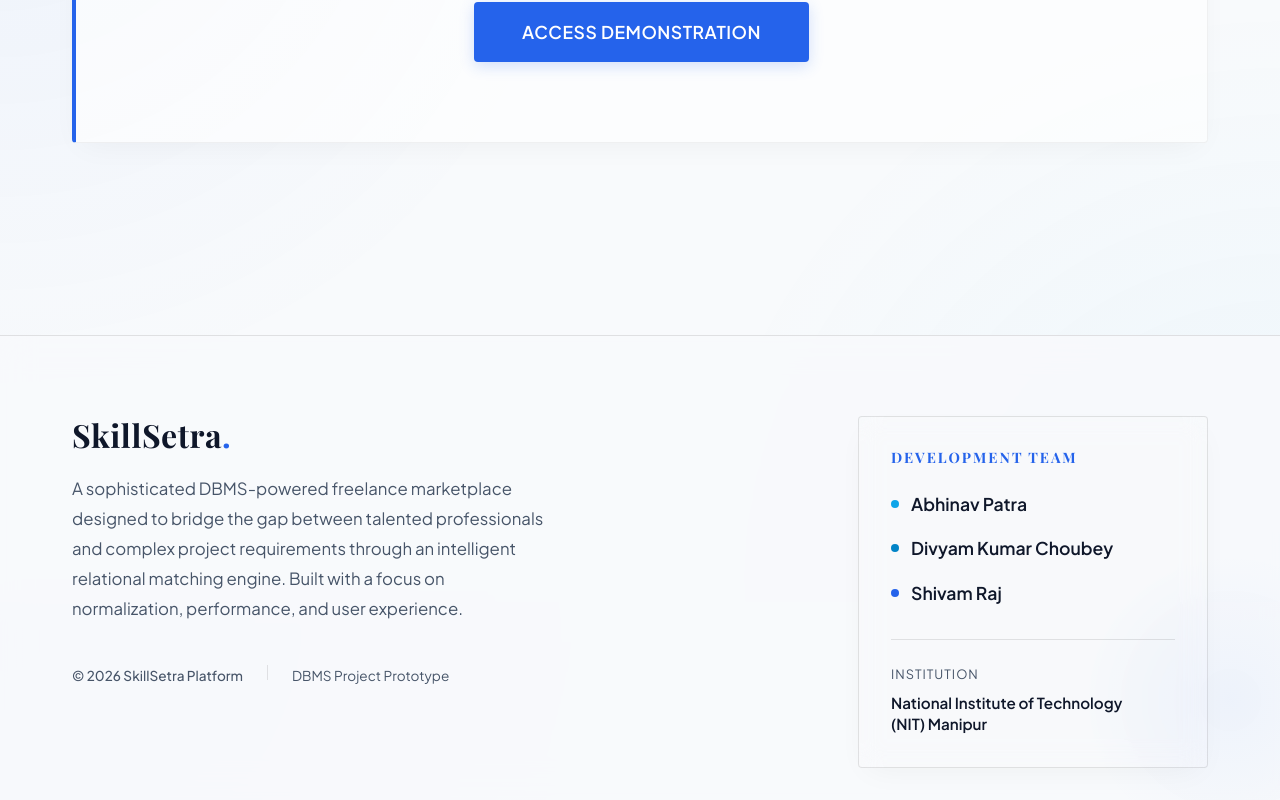
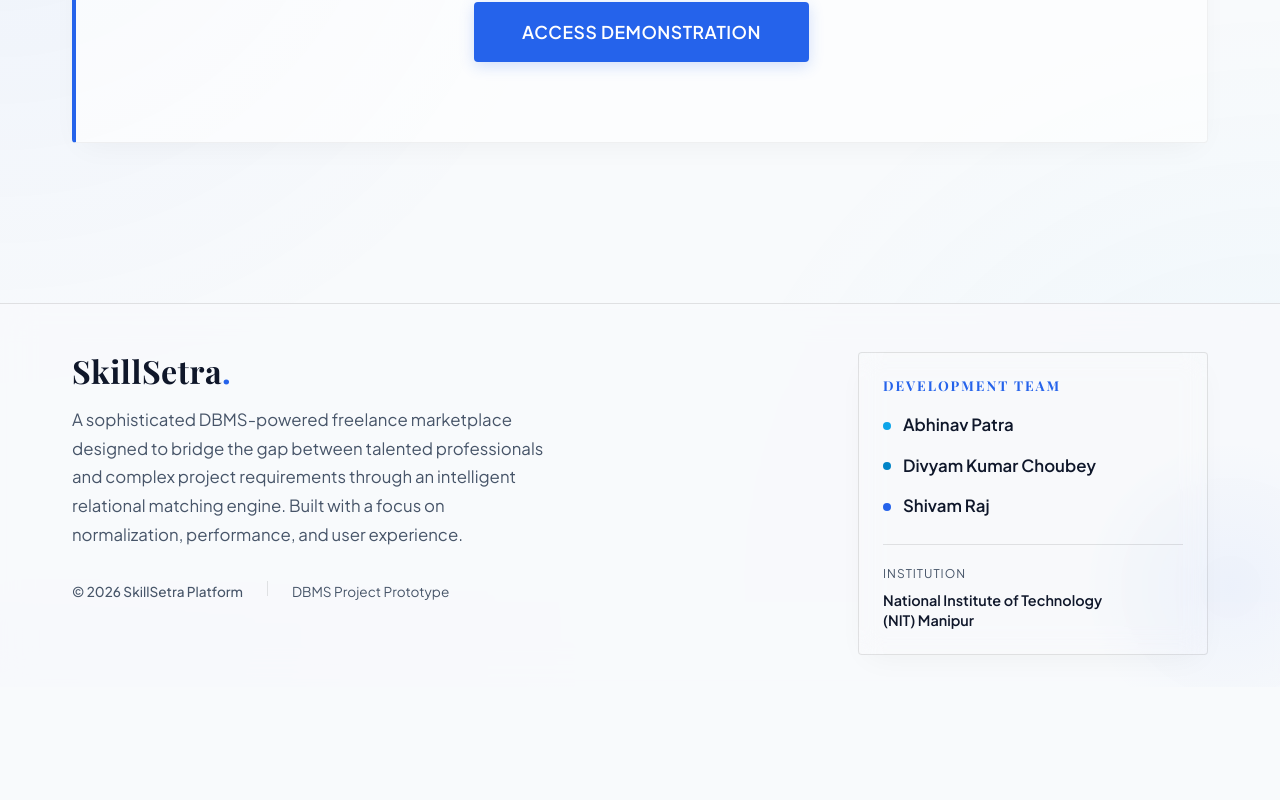
Before and after one commit to Shivam-821/skill-setra, a Next.js app: page / in a window 1280 px wide. Shown: the part 1798-2598 px from the top of the page. After the commit the page ends 2485 px from the top, so only its background shows below. Built offline with nearby package versions, Linux system fonts and the light colour scheme; a web font is replaced by a local one.

Commit message:
done footer padding and margin issue

```diff
--- a/src/app/globals.css
+++ b/src/app/globals.css
@@ -608,6 +608,47 @@ select.form-control option {
   }
 }
 
+/* Footer Specific Responsive Fixes */
+.footer-main {
+  margin-top: 4rem;
+  padding: 3rem 0 2rem 0;
+  border-top: 1px solid var(--border);
+  background: var(--nav-bg);
+  backdrop-filter: blur(16px);
+  -webkit-backdrop-filter: blur(16px);
+  position: relative;
+  overflow: hidden;
+}
+
+.footer-item-left {
+  flex: 1 1 450px;
+}
+
+.footer-item-right {
+  flex: 0 1 350px;
+}
+
+@media (max-width: 768px) {
+  .footer-main {
+    margin-top: 2rem !important;
+    padding: 2.5rem 0 1.5rem 0 !important;
+  }
+
+  .footer-item-left, .footer-item-right {
+    flex: 1 1 auto !important;
+    width: 100% !important;
+    max-width: 100% !important;
+  }
+
+  .footer-main p {
+    margin-bottom: 1.5rem !important;
+  }
+
+  .mobile-reverse {
+    gap: 1.5rem !important;
+  }
+}
+
 html, body {
   overflow-x: hidden;
   max-width: 100vw;
--- a/src/app/layout.tsx
+++ b/src/app/layout.tsx
@@ -1,6 +1,5 @@
 import type { Metadata } from "next";
 import "./globals.css";
-import Link from "next/link";
 import Navbar from "@/components/Navbar";
 import Footer from "@/components/Footer";
 
--- a/src/components/Footer.tsx
+++ b/src/components/Footer.tsx
@@ -1,18 +1,17 @@
 "use client";
 
-import { useState, useEffect } from 'react';
-import Link from 'next/link';
+import { useState, useEffect } from "react";
 
 export default function Footer() {
   const [team, setTeam] = useState([
-    { name: 'Shivam Raj', color: 'var(--primary)' },
-    { name: 'Abhinav Patra', color: 'var(--secondary)' },
-    { name: 'Divyam Kumar Choubey', color: 'var(--accent)' }
+    { name: "Shivam Raj", color: "var(--primary)" },
+    { name: "Abhinav Patra", color: "var(--secondary)" },
+    { name: "Divyam Kumar Choubey", color: "var(--accent)" },
   ]);
 
   useEffect(() => {
     const interval = setInterval(() => {
-      setTeam(prevTeam => {
+      setTeam((prevTeam) => {
         const newTeam = [...prevTeam];
         // Simple rotation: take the first item and move it to the end
         const first = newTeam.shift();
@@ -25,106 +24,171 @@ export default function Footer() {
   }, []);
 
   return (
-    <footer style={{
-      marginTop: '6rem',
-      padding: '5rem 0 0 0',
-      borderTop: '1px solid var(--border)',
-      background: 'var(--nav-bg)',
-      backdropFilter: 'blur(16px)',
-      WebkitBackdropFilter: 'blur(16px)',
-      position: 'relative',
-      overflow: 'hidden'
-    }}>
+    <footer className="footer-main">
       {/* Decorative background element */}
-      <div style={{
-        position: 'absolute',
-        bottom: '-50px',
-        right: '-100px',
-        width: '300px',
-        height: '300px',
-        background: 'radial-gradient(circle, var(--primary) 0%, transparent 70%)',
+      <div
+        style={{
+          position: "absolute",
+          bottom: "-50px",
+          right: "-100px",
+          width: "300px",
+          height: "300px",
+          background:
+            "radial-gradient(circle, var(--primary) 0%, transparent 70%)",
           opacity: 0.05,
           zIndex: 0,
-        pointerEvents: 'none'
-      }}></div>
+          pointerEvents: "none",
+        }}
+      ></div>
 
-      <div className="container" style={{ position: 'relative', zIndex: 1 }}>
-        <div className="flex gap-12 mobile-reverse" style={{ justifyContent: 'space-between' }}>
-
+      <div className="container" style={{ position: "relative", zIndex: 1 }}>
+        <div
+          className="flex gap-8 mobile-reverse"
+          style={{ justifyContent: "space-between" }}
+        >
           {/* Left Side: About Application */}
-          <div style={{ flex: '1 1 450px' }}>
-            <h2 className="logo" style={{ fontSize: '2rem', marginBottom: '1.2rem', display: 'block' }}>
-              SkillSetra<span style={{ color: 'var(--primary)' }}>.</span>
+          <div className="footer-item-left">
+            <h2
+              className="logo"
+              style={{
+                fontSize: "2rem",
+                marginBottom: "1rem",
+                display: "block",
+              }}
+            >
+              SkillSetra<span style={{ color: "var(--primary)" }}>.</span>
             </h2>
-            <p style={{
-              fontSize: '1.05rem',
-              color: 'var(--text-muted)',
-              lineHeight: '1.8',
-              maxWidth: '480px',
-            }}>
-              A sophisticated DBMS-powered freelance marketplace designed to bridge the gap between talented professionals and complex project requirements through an intelligent relational matching engine. Built with a focus on normalization, performance, and user experience.
+            <p
+              style={{
+                fontSize: "1.05rem",
+                color: "var(--text-muted)",
+                lineHeight: "1.7",
+                maxWidth: "480px",
+                marginBottom: "2rem"
+              }}
+            >
+              A sophisticated DBMS-powered freelance marketplace designed to
+              bridge the gap between talented professionals and complex project
+              requirements through an intelligent relational matching engine.
+              Built with a focus on normalization, performance, and user
+              experience.
             </p>
-            <div style={{ display: 'flex', gap: '1.5rem', marginTop: '2.5rem' }}>
-               <div style={{ fontSize: '0.85rem', color: 'var(--text-muted)', fontWeight: 500 }}>
+            <div
+              style={{ display: "flex", gap: "1.5rem", flexWrap: "wrap" }}
+            >
+              <div
+                style={{
+                  fontSize: "0.85rem",
+                  color: "var(--text-muted)",
+                  fontWeight: 500,
+                }}
+              >
                 © {new Date().getFullYear()} SkillSetra Platform
               </div>
-               <div style={{ width: '1px', height: '15px', background: 'var(--border)' }}></div>
-               <div style={{ fontSize: '0.85rem', color: 'var(--text-muted)' }}>
+              <div
+                className="desktop-only"
+                style={{
+                  width: "1px",
+                  height: "15px",
+                  background: "var(--border)",
+                }}
+              ></div>
+              <div style={{ fontSize: "0.85rem", color: "var(--text-muted)" }}>
                 DBMS Project Prototype
               </div>
             </div>
           </div>
 
           {/* Right Side: Team & College */}
-          <div style={{ flex: '0 1 350px' }}>
-            <div className="glass-card" style={{ padding: '2rem', marginBottom: '2rem', background: 'rgba(255,255,255,0.01)', border: '1px solid var(--border)' }}>
-              <h3 style={{
-                fontSize: '0.9rem',
-                textTransform: 'uppercase',
-                letterSpacing: '2px',
-                color: 'var(--primary)',
-                marginBottom: '1.5rem',
-                fontWeight: 700
-              }}>
+          <div className="footer-item-right">
+            <div
+              className="glass-card"
+              style={{
+                padding: "1.5rem",
+                background: "rgba(255,255,255,0.01)",
+                border: "1px solid var(--border)",
+              }}
+            >
+              <h3
+                style={{
+                  fontSize: "0.85rem",
+                  textTransform: "uppercase",
+                  letterSpacing: "2px",
+                  color: "var(--primary)",
+                  marginBottom: "1.2rem",
+                  fontWeight: 700,
+                }}
+              >
                 Development Team
               </h3>
 
-              <div style={{ display: 'flex', flexDirection: 'column', gap: '1rem', transition: 'all 0.5s ease' }}>
-                {team.map((member, index) => (
-                  <div key={member.name} style={{
-                    display: 'flex',
-                    alignItems: 'center',
-                    gap: '0.75rem',
-                    animation: 'fadeIn 0.5s ease'
-                  }}>
-                    <div style={{ width: '8px', height: '8px', borderRadius: '50%', background: member.color }}></div>
-                    <span style={{ fontWeight: 600, fontSize: '1.1rem' }}>{member.name}</span>
+              <div
+                style={{
+                  display: "flex",
+                  flexDirection: "column",
+                  gap: "0.85rem",
+                  transition: "all 0.5s ease",
+                }}
+              >
+                {team.map((member) => (
+                  <div
+                    key={member.name}
+                    style={{
+                      display: "flex",
+                      alignItems: "center",
+                      gap: "0.75rem",
+                      animation: "fadeIn 0.5s ease",
+                    }}
+                  >
+                    <div
+                      style={{
+                        width: "8px",
+                        height: "8px",
+                        borderRadius: "50%",
+                        background: member.color,
+                      }}
+                    ></div>
+                    <span style={{ fontWeight: 600, fontSize: "1.05rem" }}>
+                      {member.name}
+                    </span>
                   </div>
                 ))}
               </div>
 
-              <div style={{
-                marginTop: '2rem',
-                paddingTop: '1.5rem',
-                borderTop: '1px solid var(--border)',
-                display: 'flex',
-                flexDirection: 'column',
-                gap: '0.5rem'
-              }}>
-                <span style={{ fontSize: '0.8rem', color: 'var(--text-muted)', textTransform: 'uppercase', letterSpacing: '1px' }}>Institution</span>
-                <p style={{
-                  fontSize: '0.95rem',
+              <div
+                style={{
+                  marginTop: "1.5rem",
+                  paddingTop: "1.2rem",
+                  borderTop: "1px solid var(--border)",
+                  display: "flex",
+                  flexDirection: "column",
+                  gap: "0.4rem",
+                }}
+              >
+                <span
+                  style={{
+                    fontSize: "0.75rem",
+                    color: "var(--text-muted)",
+                    textTransform: "uppercase",
+                    letterSpacing: "1px",
+                  }}
+                >
+                  Institution
+                </span>
+                <p
+                  style={{
+                    fontSize: "0.9rem",
                     fontWeight: 600,
-                  color: 'var(--text-main)',
+                    color: "var(--text-main)",
                     margin: 0,
-                  lineHeight: '1.4'
-                }}>
+                    lineHeight: "1.4",
+                  }}
+                >
                   National Institute of Technology <br /> (NIT) Manipur
                 </p>
               </div>
             </div>
           </div>
-
         </div>
       </div>
     </footer>
```
Lines whose indentation alone changed are shown as unchanged.
